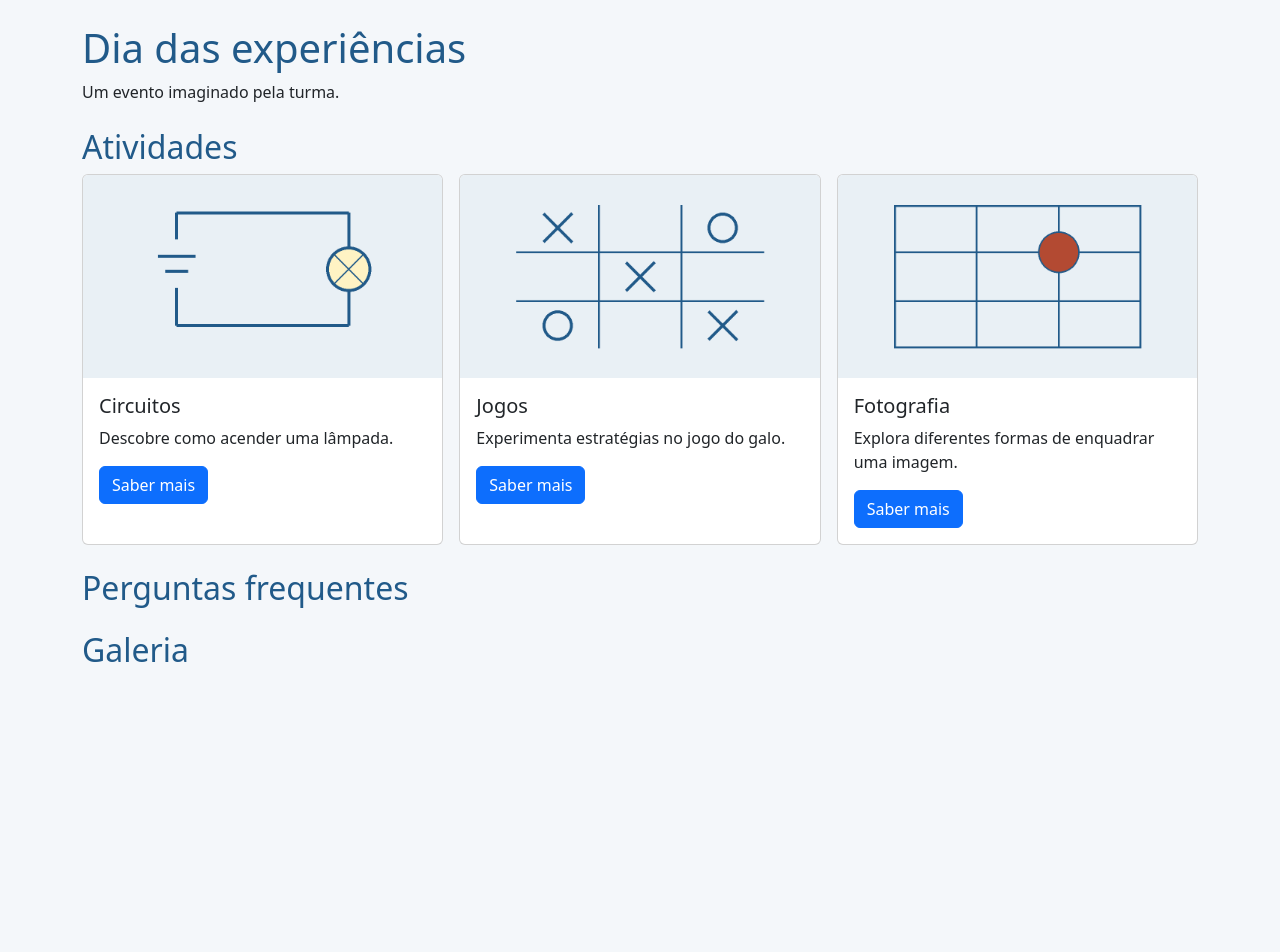
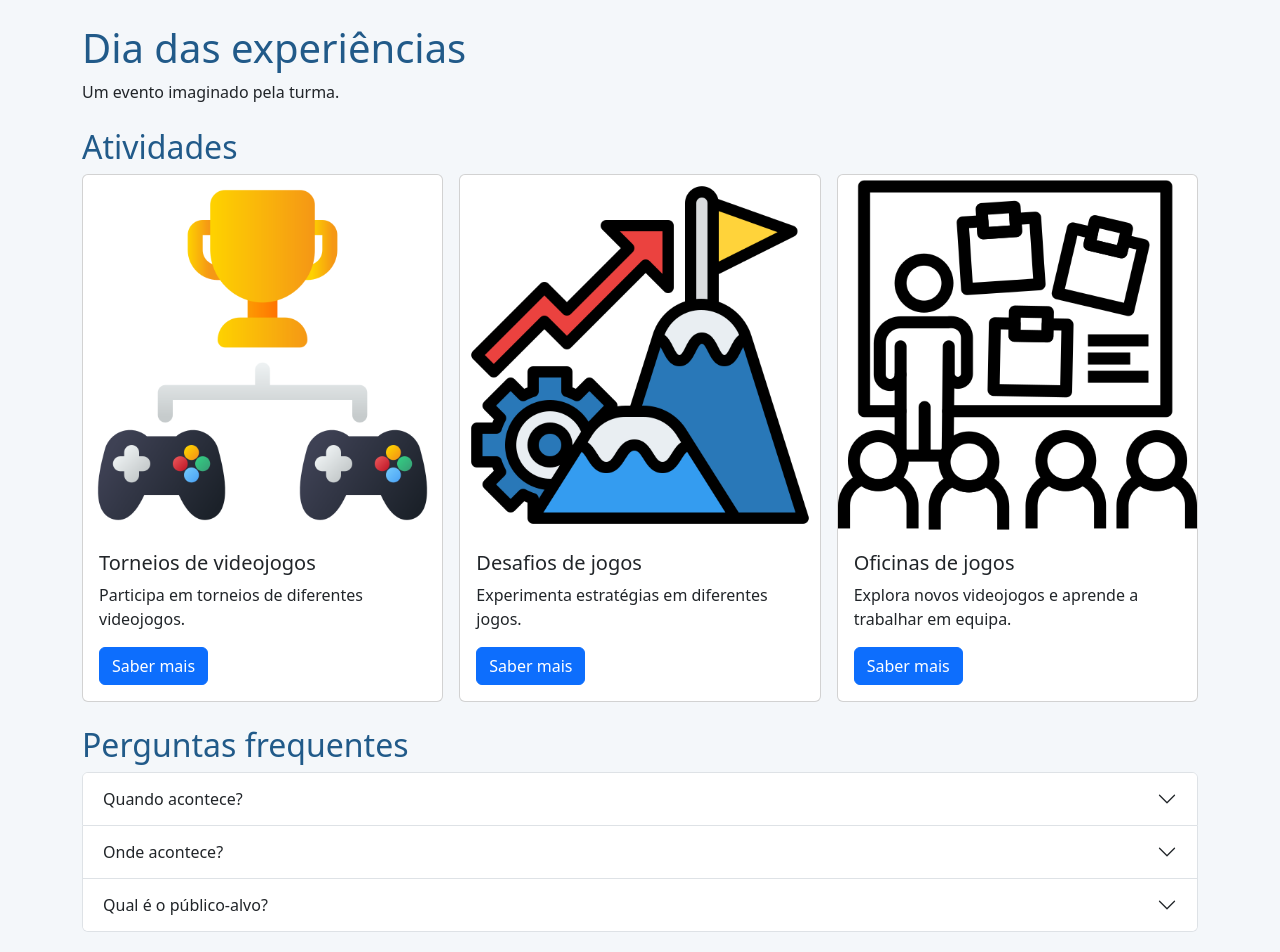
Before and after one commit to a10344/cpw-11, a plain HTML site: page evento-escola/index.html in a window 1280 px wide. Shown: the top 952 px of the page. Before the commit the page ends 800 px from the top, so only its background shows below. Drawn offline with nearby package versions, Linux system fonts and the light colour scheme.

Commit message:
carrosel

```diff
--- a/evento-escola/index.html
+++ b/evento-escola/index.html
@@ -1,15 +1,15 @@
 <!doctype html>
 <html lang="pt-PT">
+
 <head>
   <meta charset="utf-8">
   <meta name="viewport" content="width=device-width, initial-scale=1">
   <title>Dia das experiências</title>
-<link rel="stylesheet"
-  href="https://cdn.jsdelivr.net/npm/bootstrap@5.3.8/dist/css/bootstrap.min.css"
-  integrity="sha384-sRIl4kxILFvY47J16cr9ZwB07vP4J8+LH7qKQnuqkuIAvNWLzeN8tE5YBujZqJLB"
-  crossorigin="anonymous">
+  <link rel="stylesheet" href="https://cdn.jsdelivr.net/npm/bootstrap@5.3.8/dist/css/bootstrap.min.css"
+    integrity="sha384-sRIl4kxILFvY47J16cr9ZwB07vP4J8+LH7qKQnuqkuIAvNWLzeN8tE5YBujZqJLB" crossorigin="anonymous">
   <link rel="stylesheet" href="estilos.css">
 </head>
+
 <body>
   <main class="container py-4">
     <header class="mb-4">
@@ -21,33 +21,33 @@
       <div class="row g-3">
         <div class="col-12 col-md-4">
           <article class="card h-100">
-    <img src="imagens/circuito.png" class="card-img-top img-fluid"
-         alt="Esquema de uma pilha ligada a uma lâmpada.">
+            <img src="imagens/8028101.png" class="card-img-top img-fluid"
+              alt="Troféu dourado com dois comandos de videojogos em baixo.">
             <div class="card-body">
-      <h3 class="card-title h5">Circuitos</h3>
-      <p class="card-text">Descobre como acender uma lâmpada.</p>
+              <h3 class="card-title h5">Torneios de videojogos</h3>
+              <p class="card-text">Participa em torneios de diferentes videojogos.</p>
               <a href="#perguntas" class="btn btn-primary">Saber mais</a>
             </div>
           </article>
         </div>
         <div class="col-12 col-md-4">
           <article class="card h-100">
-    <img src="imagens/jogo.png" class="card-img-top img-fluid"
-         alt="Grelha de um jogo do galo com cruzes e círculos.">
+            <img src="imagens/4838640.png" class="card-img-top img-fluid"
+              alt="Uma engrenagem, uma seta e duas montanhas com uma bandeira no topo, representando o ciclo de planeamento, construção e teste de um projeto.">
             <div class="card-body">
-      <h3 class="card-title h5">Jogos</h3>
-      <p class="card-text">Experimenta estratégias no jogo do galo.</p>
+              <h3 class="card-title h5">Desafios de jogos</h3>
+              <p class="card-text">Experimenta estratégias em diferentes jogos.</p>
               <a href="#perguntas" class="btn btn-primary">Saber mais</a>
             </div>
           </article>
         </div>
         <div class="col-12 col-md-4">
           <article class="card h-100">
-    <img src="imagens/enquadramento.png" class="card-img-top img-fluid"
-         alt="Grelha de enquadramento com um círculo num dos cruzamentos.">
+            <img src="imagens/2117039.png" class="card-img-top img-fluid"
+              alt="Um grupo de pessoas a trabalhar em conjunto, representando o trabalho em equipa.">
             <div class="card-body">
-      <h3 class="card-title h5">Fotografia</h3>
-      <p class="card-text">Explora diferentes formas de enquadrar uma imagem.</p>
+              <h3 class="card-title h5">Oficinas de jogos</h3>
+              <p class="card-text">Explora novos videojogos e aprende a trabalhar em equipa.</p>
               <a href="#perguntas" class="btn btn-primary">Saber mais</a>
             </div>
           </article>
@@ -56,13 +56,72 @@
     </section>
     <section id="perguntas" class="mt-4">
       <h2>Perguntas frequentes</h2>
-    <!-- O accordion entra aqui na atividade 2. -->
+      <div class="accordion" id="faqEvento">
+        <div class="accordion-item">
+          <h3 class="accordion-header">
+            <button class="accordion-button collapsed" type="button" data-bs-toggle="collapse" data-bs-target="#quando"
+              aria-expanded="false" aria-controls="quando">
+              Quando acontece?
+            </button>
+          </h3>
+          <div id="quando" class="accordion-collapse collapse" data-bs-parent="#faqEvento">
+            <div class="accordion-body">Terça-feira, ás 14:30, Quarta-feira, ás 15:00 e Quinta-feira, ás 14:30</div>
+          </div>
+        </div>
+        <div class="accordion-item">
+          <h3 class="accordion-header">
+            <button class="accordion-button collapsed" type="button" data-bs-toggle="collapse" data-bs-target="#onde"
+              aria-expanded="false" aria-controls="onde">
+              Onde acontece?
+            </button>
+          </h3>
+          <div id="onde" class="accordion-collapse collapse" data-bs-parent="#faqEvento">
+            <div class="accordion-body">Sala de aula 101</div>
+          </div>
+        </div>
+        <div class="accordion-item">
+          <h3 class="accordion-header">
+            <button class="accordion-button collapsed" type="button" data-bs-toggle="collapse" data-bs-target="#publico"
+              aria-expanded="false" aria-controls="publico">
+              Qual é o público-alvo?
+            </button>
+          </h3>
+          <div id="publico" class="accordion-collapse collapse" data-bs-parent="#faqEvento">
+            <div class="accordion-body">Alunos do 10º e 11º anos</div>
+          </div>
+        </div>
+      </div>
     </section>
     <section id="galeria" class="mt-4">
       <h2>Galeria</h2>
-    <!-- O carrossel entra aqui na atividade 3. -->
+<div id="galeriaEvento" class="carousel slide" data-bs-interval="false"
+     role="region" aria-label="Galeria do evento">
+  <div class="carousel-inner">
+    <div class="carousel-item active">
+      <img src="imagens/8028101.png" class="d-block w-100 img-fluid"
+           alt="Troféu dourado com dois comandos de videojogos em baixo.">
+    </div>
+    <div class="carousel-item">
+      <img src="imagens/4838640.png" class="d-block w-100 img-fluid"
+           alt="Uma engrenagem, uma seta e duas montanhas com uma bandeira no topo, representando o ciclo de planeamento, construção e teste de um projeto.">
+    </div>
+    <div class="carousel-item">
+      <img src="imagens/2117039.png" class="d-block w-100 img-fluid"
+           alt="Um grupo de pessoas a trabalhar em conjunto, representando o trabalho em equipa.">
+    </div>
+  </div>
+  <div class="mt-3">
+    <button class="btn btn-outline-primary" type="button"
+            data-bs-target="#galeriaEvento" data-bs-slide="prev">Anterior</button>
+    <button class="btn btn-outline-primary" type="button"
+            data-bs-target="#galeriaEvento" data-bs-slide="next">Seguinte</button>
+  </div>
+</div>
     </section>
   </main>
-<!-- O JavaScript do Bootstrap entra aqui na atividade 2. -->
+  <script src="https://cdn.jsdelivr.net/npm/bootstrap@5.3.8/dist/js/bootstrap.bundle.min.js"
+    integrity="sha384-FKyoEForCGlyvwx9Hj09JcYn3nv7wiPVlz7YYwJrWVcXK/BmnVDxM+D2scQbITxI"
+    crossorigin="anonymous"></script>
 </body>
+
 </html>
```
Also changed, not shown: paginas/atividades.html (+3 -3 lines), evento-escola/imagens/2117039.png (added), evento-escola/imagens/4838640.png (added), evento-escola/imagens/8028101.png (added), evento-escola/imagens/circuito.png (deleted), evento-escola/imagens/enquadramento.png (deleted), evento-escola/imagens/jogo.png (deleted). Lines whose indentation alone changed are shown as unchanged.
